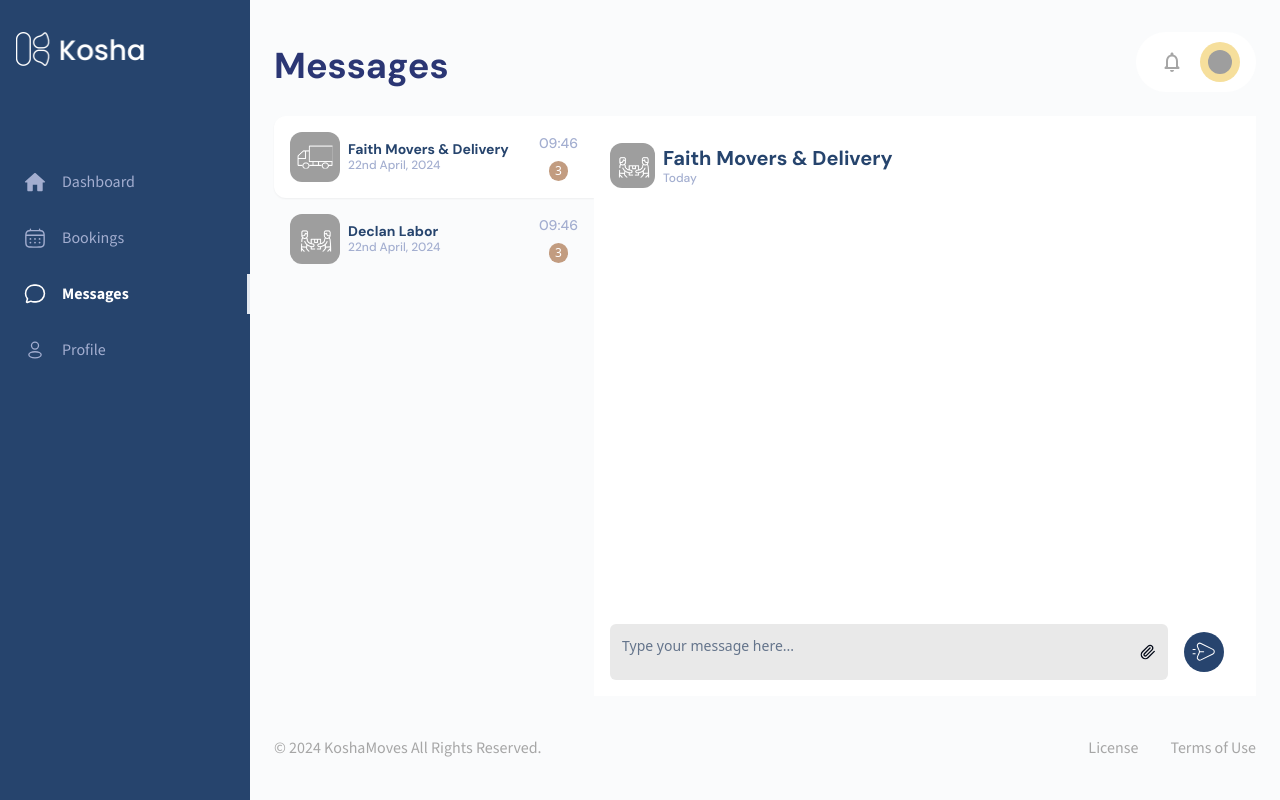
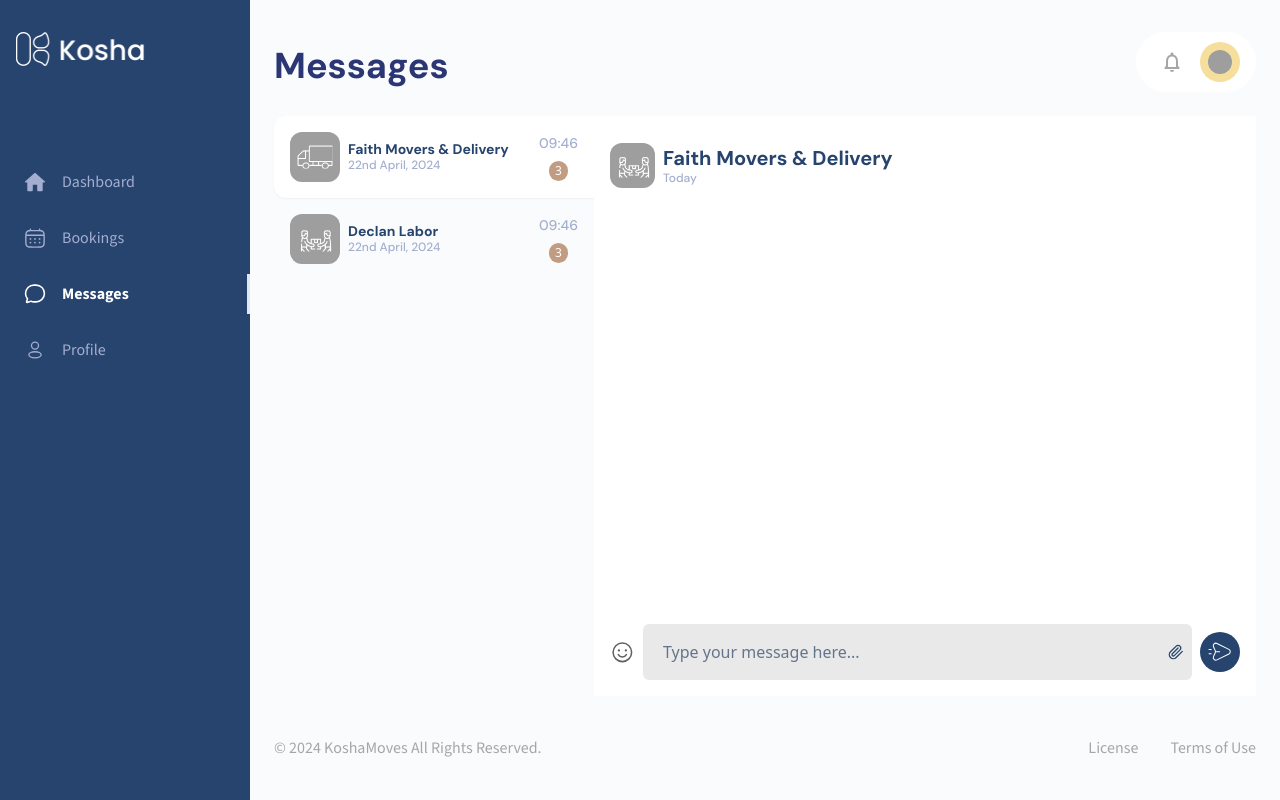
Before and after one commit to thisisjagora/kosha, a Next.js app: page /messages/123456 in a window 1280 px wide. Built offline with nearby package versions, Linux system fonts and the light colour scheme; grey boxes are pictures that could not be loaded.

Commit message:
wip: added texting + emoji func

```diff
--- a/package.json
+++ b/package.json
@@ -27,6 +27,7 @@
     "class-variance-authority": "^0.7.0",
     "clsx": "^2.1.1",
     "date-fns": "^3.6.0",
+    "emoji-picker-react": "^4.9.4",
     "framer-motion": "^11.2.6",
     "immer": "^10.1.1",
     "lucide-react": "^0.378.0",
--- a/src/app/messages/[slug]/page.tsx
+++ b/src/app/messages/[slug]/page.tsx
@@ -1,17 +1,37 @@
 "use client";
-import { Send } from '@/components/Icons';
+import { Send, Smiley } from '@/components/Icons';
 import { Button } from '@/components/atoms';
-import { Form } from '@/components/form';
+import { Form, FormControl, FormField, FormItem, FormLabel } from '@/components/form';
 import { Row } from '@/components/layout';
 import { DM, DMContent, DMFooter, DMHeader } from '@/components/messaging';
+import { Popover, PopoverContent, PopoverTrigger } from '@/components/popover';
 import { Textarea } from '@/components/textarea';
 import { Tooltip } from '@/components/tooltip';
 import { Paperclip } from 'lucide-react';
-import React from 'react';
+import React, { useEffect, useState } from 'react';
 import { useForm } from 'react-hook-form';
+import EmojiPicker from 'emoji-picker-react';
+import { z } from 'zod';
+import { sendMessageSchema } from '@/core/validators';
+import { zodResolver } from '@hookform/resolvers/zod';
+import { Input } from '@/components/input';
 
 export default function MessagePage({ params }: { params: { slug: string } }) {
-  const form = useForm();
+  const form = useForm<z.infer<typeof sendMessageSchema>>({
+    resolver: zodResolver(sendMessageSchema)
+  });
+  const onSubmit = (data:z.infer<typeof sendMessageSchema>) => {
+    console.log(data);
+  }
+
+  const [messageContent, setMessageContent] = useState('');
+
+  const [isMounted, setIsMounted] = useState(false);
+
+  useEffect(() => {
+    setIsMounted(true);
+  }, []);
+
   return (
     <DM>
       <DMHeader name='Faith Movers & Delivery' />
@@ -19,26 +39,83 @@ export default function MessagePage({ params }: { params: { slug: string } }) {
       <DMFooter>
         <Form {...form}>
           <form
-            className="w-full relative overflow-hidden flex flex-row items-center" x-chunk="dashboard-03-chunk-1"
+            className="w-full relative overflow-hidden flex flex-row items-center gap-2"
+            onSubmit={form.handleSubmit(onSubmit)}
           >
-                  <Row className='flex-1 w-full h-14 items-center gap-0 bg-grey-700 rounded-md'>
+            {isMounted && (
+              <Popover>
+                <PopoverTrigger>
+                  <Button type='button' className='p-0 bg-transparent hover:bg-transparent max-w-max'>
+                    <Smiley className='w-[25px] h-[25px]' />
+                  </Button>
+                </PopoverTrigger>
+                <PopoverContent className='absolute bottom-20 z-10 w-full p-0 border-0 bg-transparent rounded shadow-lg'>
+                  <EmojiPicker
+                    width={350}
+                    height={400}
+                    onEmojiClick={(emojiObject) => {
+                      setMessageContent(prev => prev + emojiObject.emoji);
+                      form.setValue("message", messageContent + emojiObject.emoji);
+                    }}
+                  />
+                </PopoverContent>
+              </Popover>
+            )}
+            <Row className='flex-1 w-full h-14 items-center px-2 bg-grey-700 rounded-md'>
+              <FormField
+                name="message"
+                control={form.control}
+                render={({ field }) => (
+                  <FormItem className='flex-1'>
                     <Textarea
+                      {...field}
+                      value={messageContent}
+                      onChange={(e) => {
+                        setMessageContent(e.target.value);
+                        field.onChange(e);
+                      }}
                       id="message"
                       placeholder="Type your message here..."
                       rows={1}
-                        className="bg-transparent border-0 outline-none min-h-full resize-none flex-1 p-3 shadow-none focus-visible:ring-0 focus-visible:ring-offset-0"
+                      className="text-base bg-transparent border-0 outline-none min-h-full resize-none p-3 shadow-none focus-visible:ring-0 focus-visible:ring-offset-0"
                     />
+                  </FormItem>
+                )}
+              />
+              <FormField
+                name="file"
+                control={form.control}
+                render={({ field }) => (
+                  <FormItem>
+                    <FormLabel htmlFor="file">
                       <Tooltip
                         trigger= {
-                            <Button variant="ghost" size="icon">
+                          <span>
                             <Paperclip className="size-4" />
                             <span className="sr-only">Attach file</span>
-                            </Button>
+                          </span>
                         }
-                          content="Attaach File"
+                        content="Attach File"
+                      />
+                    </FormLabel>
+                    <FormControl>
+                      <Input
+                        type="file"
+                        id="file"
+                        className="hidden"
+                        multiple
+                        onChange={(e) => {
+                          if(e.target.files) {
+                            field.onChange(e.target.files[0]);
+                          }
+                        }}
+                      />
+                    </FormControl>
+                  </FormItem>
+                )}
               />
             </Row>
-                  <Button variant="ghost" className='bg-transparent hover:bg-transparent max-w-max'>
+            <Button type="submit" variant="ghost" className='p-0 bg-transparent hover:bg-transparent max-w-max'>
               <Send className='w-[40px] h-[40px]' />
             </Button>
           </form>
--- /dev/null
+++ b/src/components/Icons/Smiley.tsx
@@ -0,0 +1,34 @@
+import * as React from "react";
+import type { SVGProps } from "react";
+import { memo } from "react";
+const SvgSmiley = (props: SVGProps<SVGSVGElement>) => (
+  <svg
+    xmlns="http://www.w3.org/2000/svg"
+    width="1em"
+    height="1em"
+    fill="none"
+    viewBox="0 0 33 33"
+    {...props}
+  >
+    <path
+      stroke="#616161"
+      strokeLinecap="round"
+      strokeLinejoin="round"
+      strokeWidth={2.039}
+      d="M16.312 28.546c6.756 0 12.234-5.477 12.234-12.234S23.069 4.078 16.312 4.078 4.078 9.555 4.078 16.312s5.477 12.234 12.234 12.234"
+    />
+    <path
+      fill="#616161"
+      d="M11.724 15.292a1.53 1.53 0 1 0 0-3.058 1.53 1.53 0 0 0 0 3.058M20.9 15.292a1.53 1.53 0 1 0 0-3.058 1.53 1.53 0 0 0 0 3.058"
+    />
+    <path
+      stroke="#616161"
+      strokeLinecap="round"
+      strokeLinejoin="round"
+      strokeWidth={2.039}
+      d="M21.613 19.37a6.13 6.13 0 0 1-10.603 0"
+    />
+  </svg>
+);
+const Memo = memo(SvgSmiley);
+export default Memo;
--- a/src/components/Icons/index.ts
+++ b/src/components/Icons/index.ts
@@ -10,6 +10,7 @@ export { default as Google } from "./Google";
 export { default as Home } from "./Home";
 export { default as NotificationsNone } from "./NotificationsNone";
 export { default as Send } from "./Send";
+export { default as Smiley } from "./Smiley";
 export { default as Stars } from "./Stars";
 export { default as Trash } from "./Trash";
 export { default as User } from "./User";
--- a/src/components/messaging/dm.tsx
+++ b/src/components/messaging/dm.tsx
@@ -4,7 +4,7 @@ import { P, Picture } from "../atoms"
 import { ChatListItemProps } from "."
 import { cn } from "@/lib/utils"
 
-const DM:FC<HTMLAttributes<HTMLDivElement>> = ({ ...props }) => <Column {...props} className={cn("w-full h-full p-4", props.className)} />
+const DM:FC<HTMLAttributes<HTMLDivElement>> = ({ ...props }) => <Column {...props} className={cn("w-full h-full p-4 relative overflow-hidden", props.className)} />
 
 type DMHeaderProps = Partial<ChatListItemProps>;
 
--- a/src/core/validators.ts
+++ b/src/core/validators.ts
@@ -92,3 +92,8 @@ export const bookDeliverySequenceStep3Schema = bookMoveSequenceStep3Schema.pick(
   images: true,
   instructions: true
 })
+
+export const sendMessageSchema = z.object({
+  message: z.string().optional(),
+  file: typeof window === 'undefined' ? z.any().optional() : z.instanceof(File).optional(),
+})
```
Also changed, not shown: public/icons/smiley.svg (added), 1 other file (tests, documents, lock files or other folders). Lines whose indentation alone changed are shown as unchanged.
